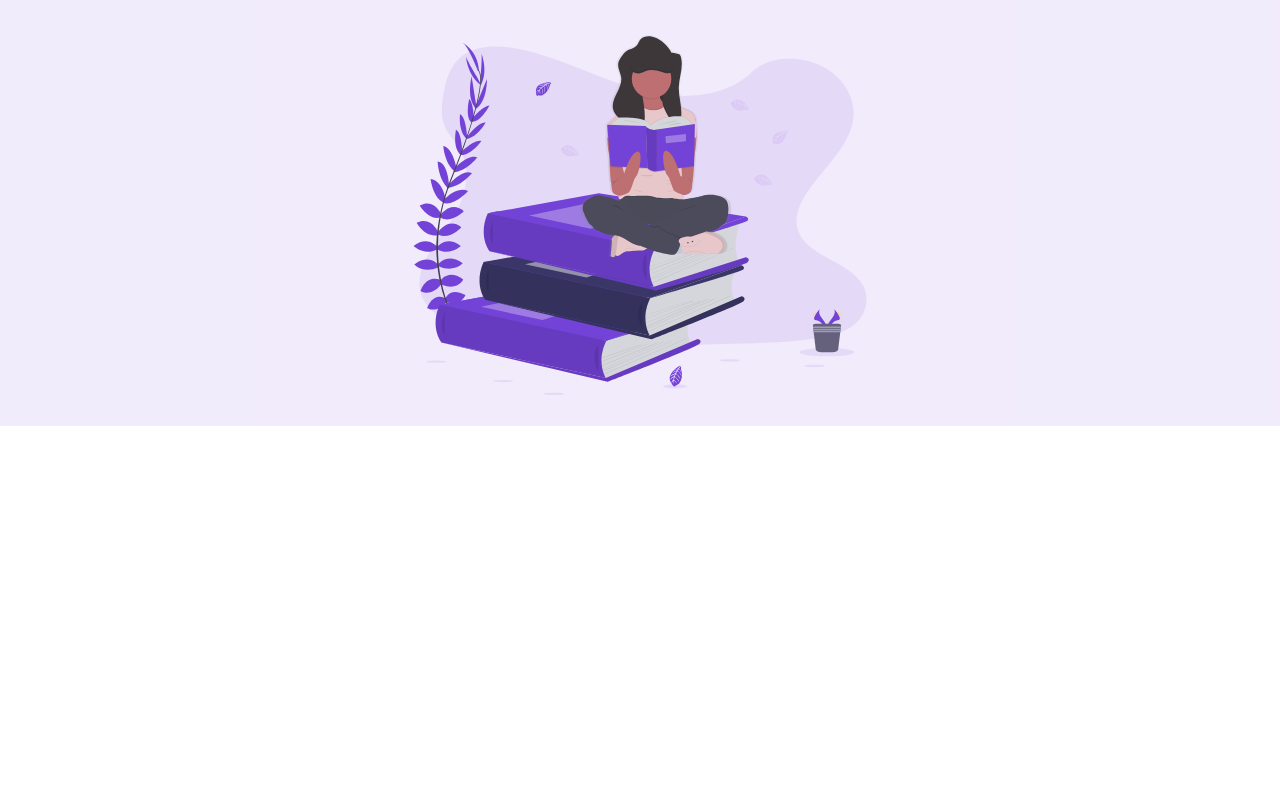
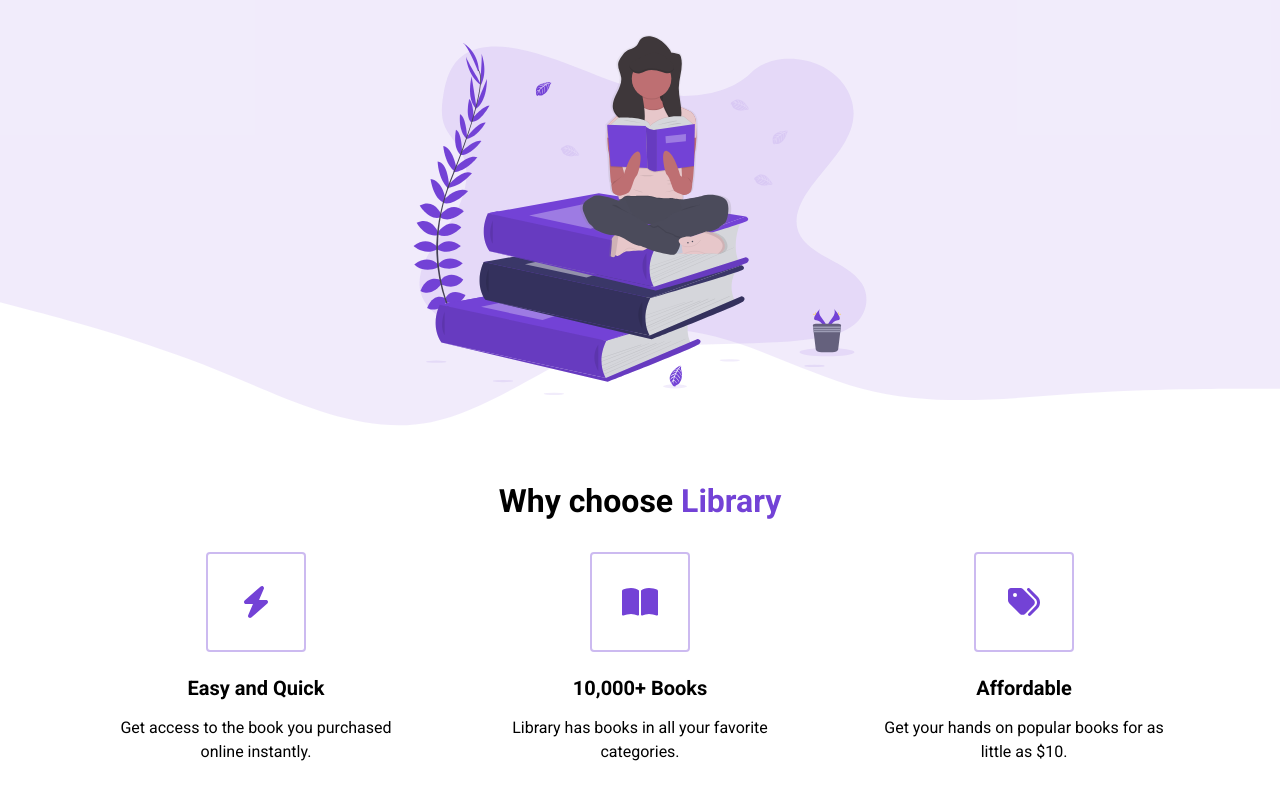
Before and after one commit to rgarci82/E-Commerce, a React (Create React App) app: page / in a window 1280 px wide. Shown: the part 374-1174 px from the top of the page. Before the commit the page ends 800 px from the top, so only its background shows below. Built offline with nearby package versions, Linux system fonts and the light colour scheme.

Commit message:
added and styles a highlights section to the page

```diff
--- a/src/App.js
+++ b/src/App.js
@@ -1,3 +1,4 @@
+import Highlights from "./components/Highlights";
 import Landing from "./components/Landing";
 import Nav from "./components/Nav";
 
@@ -6,6 +7,7 @@
     <div className="App">
       <Nav />
       <Landing />
+      <Highlights />
     </div>
   );
 }
--- /dev/null
+++ b/src/components/Highlights.jsx
@@ -0,0 +1,35 @@
+import { FontAwesomeIcon } from "@fortawesome/react-fontawesome";
+import Highlight from "./ui/Highlight";
+
+function Highlights() {
+  return (
+    <section id="highlights">
+      <div className="container">
+        <div className="row">
+          <h2 className="section__title">
+            Why choose <span className="purple">Library</span>
+          </h2>
+          <div className="highlight__wrapper">
+            <Highlight
+              icon={<FontAwesomeIcon icon="bolt" />}
+              title="Easy and Quick"
+              para="Get access to the book you purchased online instantly."
+            />
+            <Highlight
+              icon={<FontAwesomeIcon icon="book-open" />}
+              title="10,000+ Books"
+              para="Library has books in all your favorite categories."
+            />
+            <Highlight
+              icon={<FontAwesomeIcon icon="tags" />}
+              title="Affordable"
+              para="Get your hands on popular books for as little as $10."
+            />
+          </div>
+        </div>
+      </div>
+    </section>
+  );
+}
+
+export default Highlights;
--- /dev/null
+++ b/src/components/ui/Highlight.jsx
@@ -0,0 +1,11 @@
+function Highlight({ icon, title, para }) {
+  return (
+    <div className="highlight">
+      <div className="highlight__img">{icon}</div>
+      <h3 className="highlight__subtitle">{title}</h3>
+      <p className="highlight__para">{para}</p>
+    </div>
+  );
+}
+
+export default Highlight;
--- a/src/index.css
+++ b/src/index.css
@@ -250,3 +250,85 @@
   z-index: 50;
   max-height: 50vh;
 }
+
+/*
+
+Highlights
+
+*/
+
+.row {
+  width: 100%;
+  max-width: 1200px;
+  margin: 0 auto;
+  padding: 0 24px;
+}
+
+.container {
+  padding: 56px 0;
+}
+
+#highlights {
+  position: relative;
+  max-width: 100vw;
+}
+
+#highlights:after,
+#highlights:before {
+  background: url("./assets/wave.svg");
+  content: "";
+  position: absolute;
+  width: 101vw;
+  height: 12vw;
+  left: 0;
+  z-index: 1;
+  background-size: cover;
+  background-repeat: no-repeat;
+}
+
+#highlights:before {
+  transform: translateY(-100%);
+  top: 1px;
+}
+
+#highlights:after {
+  transform: translateY(100%) rotate(180deg);
+  bottom: 1px;
+}
+
+.highlight__wrapper {
+  display: flex;
+  flex-wrap: wrap;
+}
+
+.highlight {
+  padding: 0 24px;
+  width: calc(100% / 3);
+  display: flex;
+  align-items: center;
+  flex-direction: column;
+}
+
+.highlight__para {
+  text-align: center;
+  max-width: 280px;
+}
+
+.highlight__img {
+  border: 2px solid #7342d65d;
+  color: #7342d6;
+  width: 100px;
+  height: 100px;
+  display: flex;
+  align-items: center;
+  justify-content: center;
+  border-radius: 4px;
+  font-size: 32px;
+  margin-bottom: 24px;
+}
+
+.highlight__subtitle {
+  font-size: 20px;
+  margin-bottom: 16px;
+  text-align: center;
+}
--- a/src/index.js
+++ b/src/index.js
@@ -8,9 +8,12 @@
   faBars,
   faShoppingCart,
   faTimes,
+  faBolt,
+  faBookOpen,
+  faTags,
 } from "@fortawesome/free-solid-svg-icons";
 
-library.add(faBars, faShoppingCart, faTimes);
+library.add(faBars, faShoppingCart, faTimes, faBolt, faBookOpen, faTags);
 
 const root = ReactDOM.createRoot(document.getElementById("root"));
 root.render(
```
